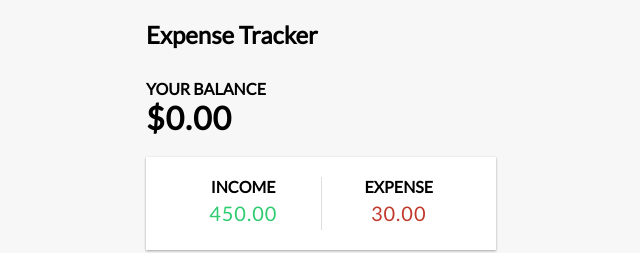
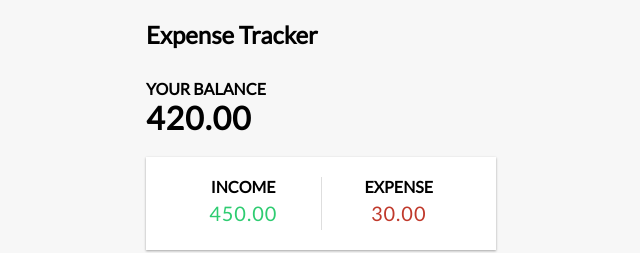
Before and after one commit to Kkebuka/expense-tracker, a React (Create React App) app: page / in a window 1280 px wide. Shown: the top 253 px of the page, without its empty margins (319-959 px from the left). Built offline with nearby package versions, Linux system fonts and the light colour scheme.

Commit message:
visible balance add

```diff
--- a/src/components/Balance.js
+++ b/src/components/Balance.js
@@ -1,10 +1,15 @@
-import React from "react";
+import React, { useContext } from "react";
+import { GlobalContext } from "../context/GlobalState";
 
 export const Balance = () => {
+  const { transactions } = useContext(GlobalContext);
+
+  const amounts = transactions.map((transaction) => transaction.amount);
+  const total = amounts.reduce((acc, item) => (acc += item), 0).toFixed(2);
   return (
     <>
       <h4>Your Balance</h4>
-      <h1>$0.00</h1>
+      <h1>{total}</h1>
     </>
   );
 };
```
